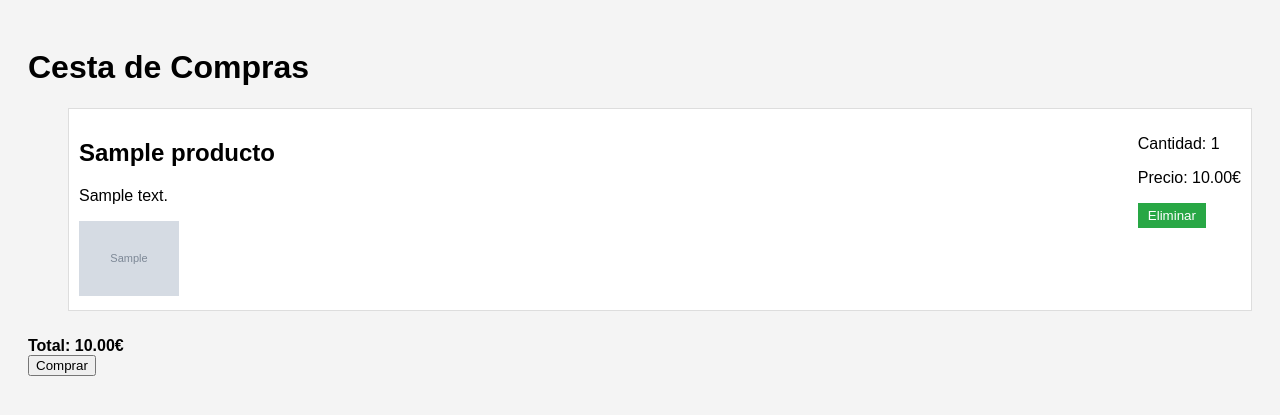
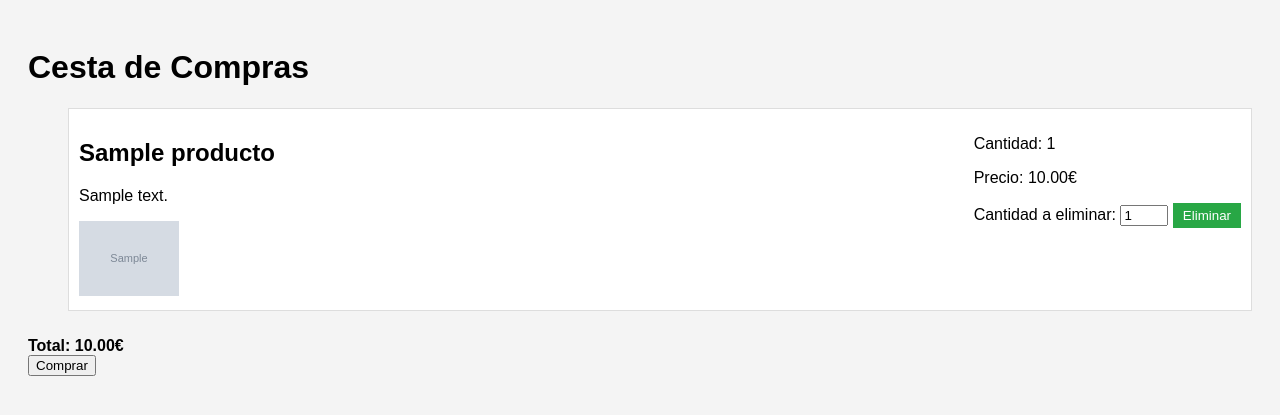
Before and after one commit to Albertoescobarsanchez/pgpi, a Django app: page /ver-cesta/ in a window 1280 px wide. Shown: the top 415 px of the page. Run offline with Django 5.2, Linux system fonts and the light colour scheme; a user stored in the database is signed in; tables that the repository leaves empty hold one stand-in row (values such as "Sample post"); grey boxes marked "Sample" are stand-in pictures.

Commit message:
cambio logica borrado

```diff
--- a/app/templates/cesta.html
+++ b/app/templates/cesta.html
@@ -77,6 +77,9 @@
             <!-- Botón de eliminar producto -->
             <form action="{% url 'eliminar_producto' item.producto.id %}" method="post">
               {% csrf_token %}
+              <!-- Campo para cantidad a eliminar -->
+              <label for="cantidad_a_eliminar">Cantidad a eliminar:</label>
+              <input type="number" name="cantidad_a_eliminar" id="cantidad_a_eliminar" value="1" min="1" max="{{ item.cantidad }}">
               <button type="submit">Eliminar</button>
             </form>
           </div>
--- a/app/views.py
+++ b/app/views.py
@@ -63,7 +63,7 @@ def cesta(request):
         productos = ProductoCesta.objects.filter(usuario=request.user)
     else:
         productos = []
-    precio=sum(producto.precio*producto.cantidad for producto in productos)
+    precio=sum(producto.producto.precio*producto.cantidad for producto in productos)
 
     return render(request, 'cesta.html',{'productos': productos,'precio': precio})
 
@@ -135,7 +135,7 @@ def agregar_a_cesta(request, producto_nombre):
     cesta_producto, created = ProductoCesta.objects.get_or_create(
         usuario=usuario,
         producto=producto,
-        defaults={'cantidad': 1}
+        cantidad = int(request.POST.get('cantidad', 1))
     )
 
     if not created:
@@ -152,8 +152,19 @@ def agregar_a_cesta(request, producto_nombre):
 
 def eliminar_producto(request, producto_id):
     # Eliminar un producto de la cesta del usuario autenticado
+     # Obtener el producto en la cesta del usuario
     producto_cesta = get_object_or_404(ProductoCesta, usuario=request.user, producto_id=producto_id)
-    producto_cesta.delete()
+
+    # Obtener la cantidad que se quiere eliminar desde el formulario (por ejemplo, 'cantidad_a_eliminar')
+    cantidad_a_eliminar = int(request.POST.get('cantidad_a_eliminar', 1))
+
+    if producto_cesta.cantidad > cantidad_a_eliminar:
+        # Si hay más de la cantidad que queremos eliminar, solo restamos
+        producto_cesta.cantidad -= cantidad_a_eliminar
+        producto_cesta.save()
+    else:
+        # Si la cantidad es igual o menor, eliminamos el producto de la cesta
+        producto_cesta.delete()
 
     return redirect('ver_cesta')
 
@@ -163,7 +174,18 @@ def eliminar_producto_no_autenticado(request, producto_id):
     if not session_key:
         request.session.create()
 
-    producto_cesta = get_object_or_404(ProductoCesta, usuario=None, session_key=session_key, producto_id=producto_id)
-    producto_cesta.delete()
+     # Obtener el producto en la cesta del usuario
+    producto_cesta = get_object_or_404(ProductoCesta, usuario=request.user, producto_id=producto_id)
+
+    # Obtener la cantidad que se quiere eliminar desde el formulario (por ejemplo, 'cantidad_a_eliminar')
+    cantidad_a_eliminar = int(request.POST.get('cantidad_a_eliminar', 1))
+
+    if producto_cesta.cantidad > cantidad_a_eliminar:
+        # Si hay más de la cantidad que queremos eliminar, solo restamos
+        producto_cesta.cantidad -= cantidad_a_eliminar
+        producto_cesta.save()
+    else:
+        # Si la cantidad es igual o menor, eliminamos el producto de la cesta
+        producto_cesta.delete()
 
     return redirect('ver_cesta')
```
